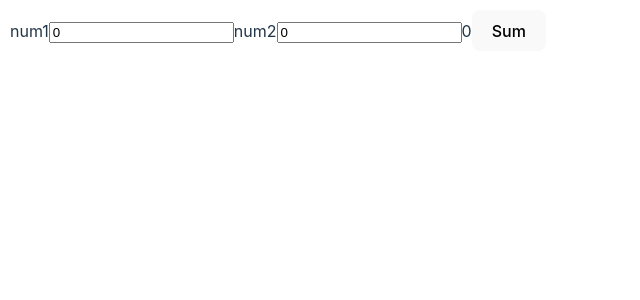
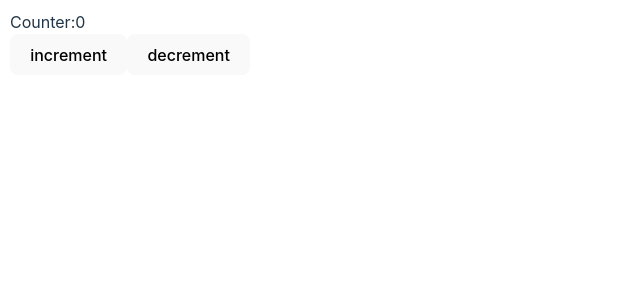
Before and after one commit to toanlehcm/LearnTanstackQuery, a React (Vite) app: page / in a window 1280 px wide. Shown: the top 300 px of the page, without its empty margins (0-640 px from the left). Built offline with nearby package versions, Linux system fonts and the light colour scheme.

Commit message:
Create Counter App.

```diff
--- a/src/App.tsx
+++ b/src/App.tsx
@@ -1,9 +1,9 @@
-import SumOfTwoNumber from './CodingExercises/SumOfTwoNumbers'
+import CreateCounterApp from './CodingExercises/CreateCounterApp'
 
 const App: React.FC = () => {
   return (
     <div className="App">
-      <SumOfTwoNumber />
+      <CreateCounterApp />
     </div>
   )
 }
--- /dev/null
+++ b/src/CodingExercises/CreateCounterApp.tsx
@@ -0,0 +1,15 @@
+import React, { useState } from 'react'
+
+export interface ICreateCounterAppProps {}
+
+export default function CreateCounterApp() {
+  const [count, setCount] = useState(0)
+
+  return (
+    <div>
+      <div>Counter:{count}</div>
+      <button onClick={() => setCount(count + 1)}>increment</button>
+      <button onClick={() => setCount(count - 1)}>decrement</button>
+    </div>
+  )
+}
--- a/src/CodingExercises/SumOfTwoNumbers.tsx
+++ b/src/CodingExercises/SumOfTwoNumbers.tsx
@@ -1,8 +1,8 @@
 import React, { useState } from 'react'
 
-export interface ISumOfTwoNumberProps {}
+export interface ISumOfTwoNumbersProps {}
 
-export default function SumOfTwoNumber() {
+export default function SumOfTwoNumbers() {
   const [num1, setNum1] = useState(0)
   const [num2, setNum2] = useState(0)
   const [total, setTotal] = useState(0)
```
